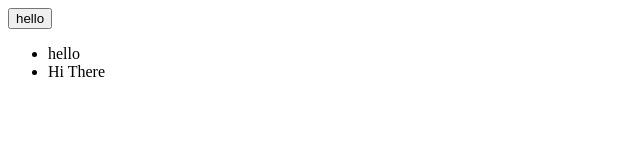
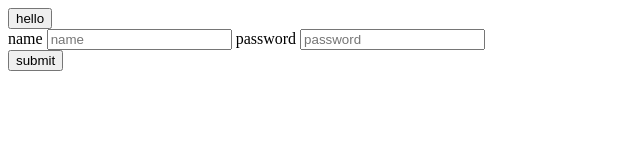
Before and after one commit to Anantkumar-pujar/js-git, a plain HTML site: page index.html in a window 1280 px wide. Shown: the whole page, without its empty margins (0-640 px from the left). Drawn offline with Linux system fonts and the light colour scheme.

Commit message:
upadted by anant

```diff
--- a/index.html
+++ b/index.html
@@ -1,18 +1,22 @@
 <html lang="en">
+
 <head>
     <meta charset="UTF-8">
     <meta name="viewport" content="width=device-width, initial-scale=1.0">
     <title>Document</title>
 </head>
+
 <body>
     <div>
         <button>hello</button>
     </div>
     <div>
-        <ul>
-            <li>hello</li>
-            <li>Hi There </li>
-        </ul>
+        <label for="name" id="name">name</label>
+        <input type="text" name="name" placeholder="name">
+        <label for="password" id="pass">password</label>
+        <input type="password" name="password" placeholder="password">
     </div>
+    <div><input type="submit" value="submit"></div>
 </body>
+
 </html>
```
Also changed, not shown: names.txt.
